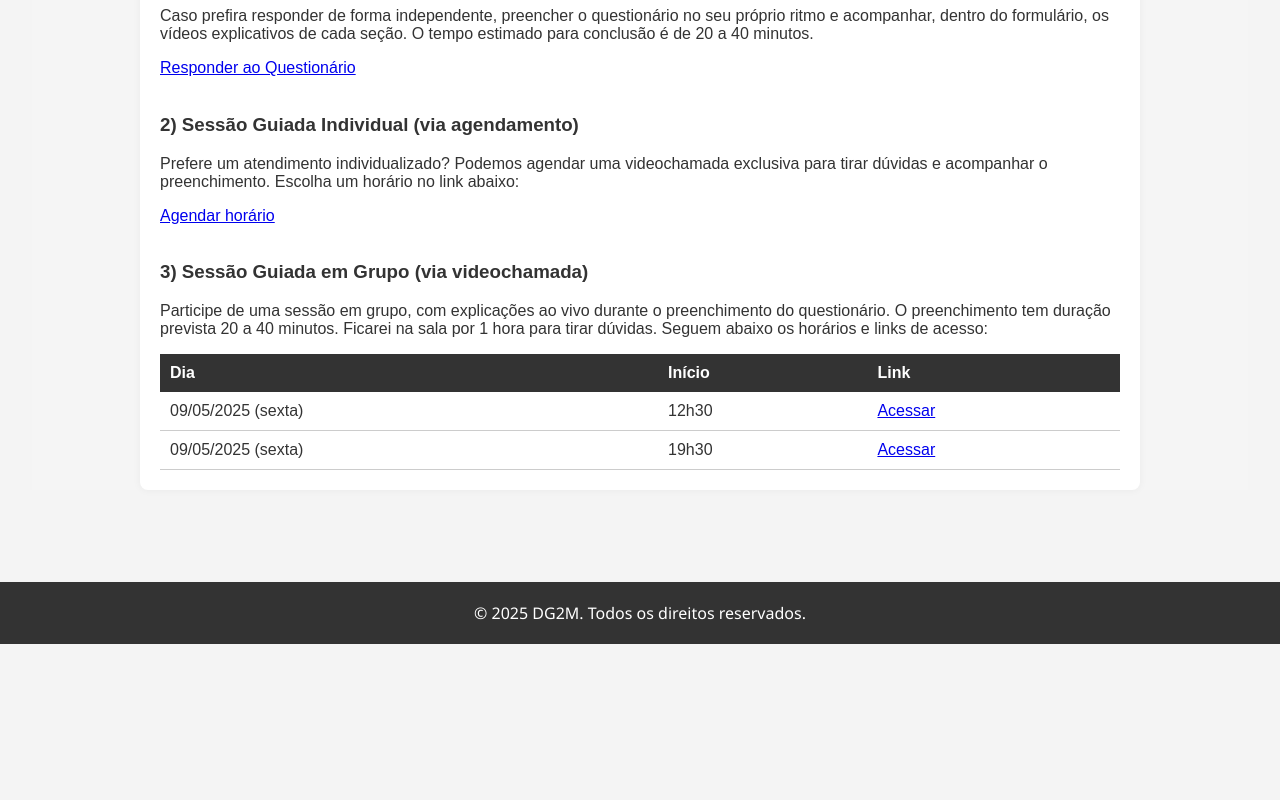
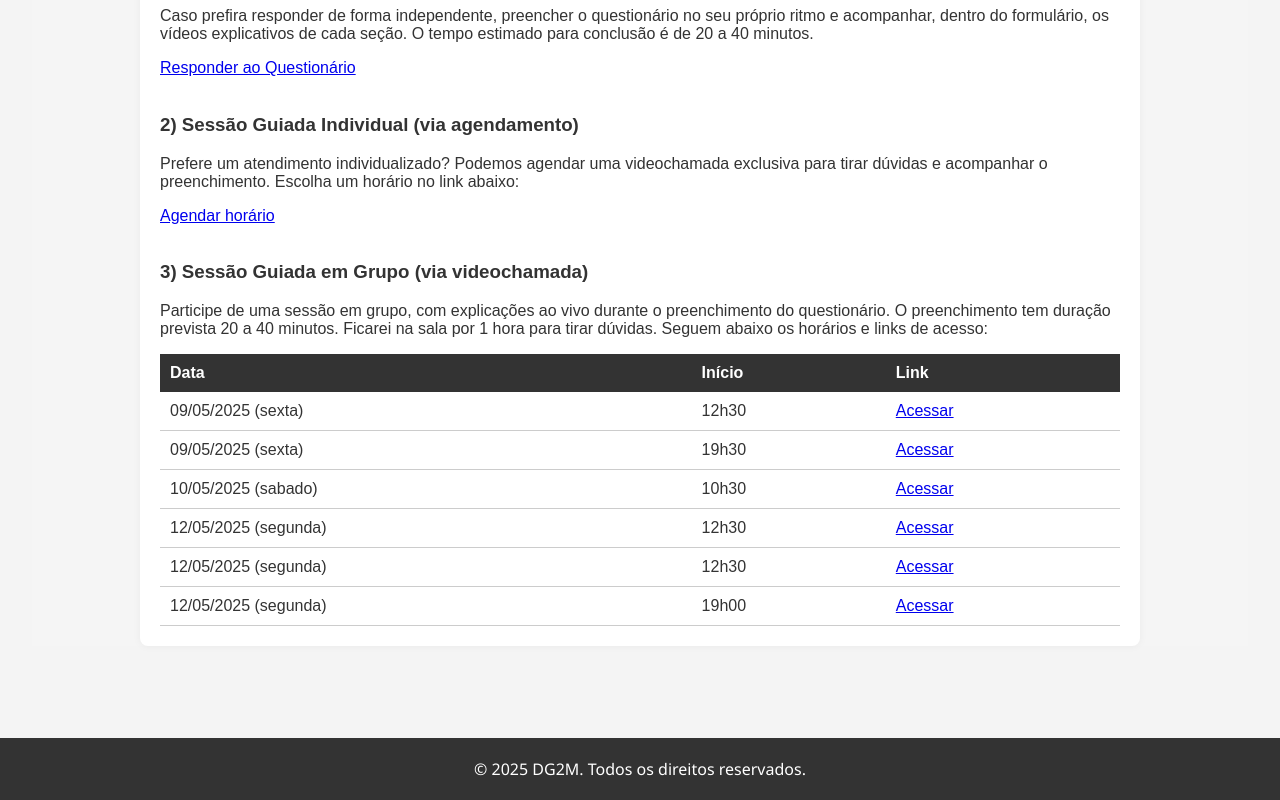
Before and after one commit to luisfccardoso/dg2m, a React (Vite) app: page /survey in a window 1280 px wide. Shown: the part 771-1571 px from the top of the page. Before the commit the page ends 1415 px from the top, so only its background shows below. Built offline with nearby package versions, Linux system fonts and the light colour scheme; the HTML template or start-up script is replaced by a standard one.

Commit message:
add more dates for survey

```diff
--- a/src/pages/Survey.jsx
+++ b/src/pages/Survey.jsx
@@ -63,7 +63,7 @@ const Main = () => {
         <table style={{ width: '100%', borderCollapse: 'collapse', fontFamily: 'Arial, sans-serif' }}>
           <thead>
             <tr>
-              <th style={{ backgroundColor: '#333', color: 'white', padding: '10px', textAlign: 'left' }}>Dia</th>
+              <th style={{ backgroundColor: '#333', color: 'white', padding: '10px', textAlign: 'left' }}>Data</th>
               <th style={{ backgroundColor: '#333', color: 'white', padding: '10px', textAlign: 'left' }}>Início</th>
               <th style={{ backgroundColor: '#333', color: 'white', padding: '10px', textAlign: 'left' }}>Link</th>
             </tr>
@@ -83,6 +83,34 @@ const Main = () => {
                 <a href="https://calendar.app.google/kW5u3hZRyN8NQSTk6" target="_blank" rel="noopener noreferrer">Acessar</a>
               </td>
             </tr>
+            <tr>
+              <td style={{ padding: '10px', borderBottom: '1px solid #ccc' }}>10/05/2025 (sabado)</td>
+              <td style={{ padding: '10px', borderBottom: '1px solid #ccc' }}>10h30</td>
+              <td style={{ padding: '10px', borderBottom: '1px solid #ccc' }}>
+                <a href="https://calendar.app.google/eLwksn5j48xPiY9w6" target="_blank" rel="noopener noreferrer">Acessar</a>
+              </td>
+            </tr>
+            <tr>
+              <td style={{ padding: '10px', borderBottom: '1px solid #ccc' }}>12/05/2025 (segunda)</td>
+              <td style={{ padding: '10px', borderBottom: '1px solid #ccc' }}>12h30</td>
+              <td style={{ padding: '10px', borderBottom: '1px solid #ccc' }}>
+                <a href="https://calendar.app.google/LgcmYyRBiRiGA3PA6" target="_blank" rel="noopener noreferrer">Acessar</a>
+              </td>
+            </tr>
+            <tr>
+              <td style={{ padding: '10px', borderBottom: '1px solid #ccc' }}>12/05/2025 (segunda)</td>
+              <td style={{ padding: '10px', borderBottom: '1px solid #ccc' }}>12h30</td>
+              <td style={{ padding: '10px', borderBottom: '1px solid #ccc' }}>
+                <a href="https://calendar.app.google/LgcmYyRBiRiGA3PA6" target="_blank" rel="noopener noreferrer">Acessar</a>
+              </td>
+            </tr>
+            <tr>
+              <td style={{ padding: '10px', borderBottom: '1px solid #ccc' }}>12/05/2025 (segunda)</td>
+              <td style={{ padding: '10px', borderBottom: '1px solid #ccc' }}>19h00</td>
+              <td style={{ padding: '10px', borderBottom: '1px solid #ccc' }}>
+                <a href="https://calendar.app.google/6rhJid5vXmbTDzn88" target="_blank" rel="noopener noreferrer">Acessar</a>
+              </td>
+            </tr>
           </tbody>
         </table>
 
```
